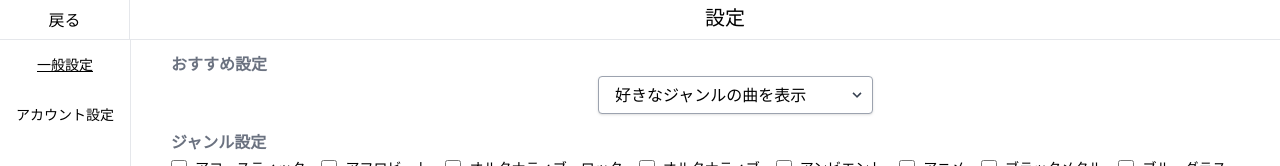
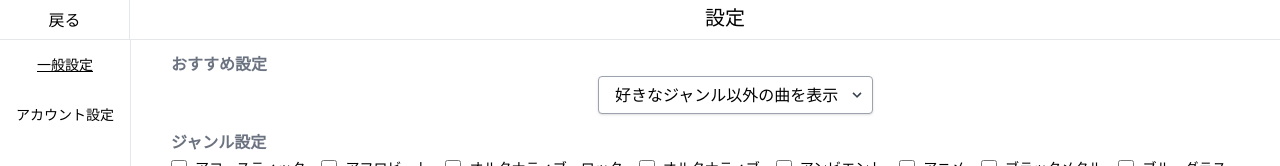
Before and after one commit to SEKI-YUTA/BeginnersHackathon2024_Spring, a React (Create React App) app: page /Setting in a window 1280 px wide. Shown: the top 166 px of the page. Built offline with nearby package versions, Linux system fonts and the light colour scheme; no server answers.

Commit message:
おすすめ設定のデフォルトを好きなジャンル以外に変更

```diff
--- a/src/pages/SettingScreen/SettingScreen.jsx
+++ b/src/pages/SettingScreen/SettingScreen.jsx
@@ -34,8 +34,8 @@ const SettingScreen = () => {
             </div>
             <div className="inline-block relative">
                 <select className="appearance-none w-full bg-white border border-gray-400 hover:border-gray-500 px-4 py-2 pr-8 rounded shadow leading-tight focus:outline-none focus:shadow-outline">
+                    <option>好きなジャンル以外の曲を表示</option>
                     <option>好きなジャンルの曲を表示</option>
-                    <option>好きなジャンル以外の曲を表示</option>
                 </select>
                 <div className="pointer-events-none absolute inset-y-0 right-0 flex items-center px-2 text-gray-700">
                     <svg
```
